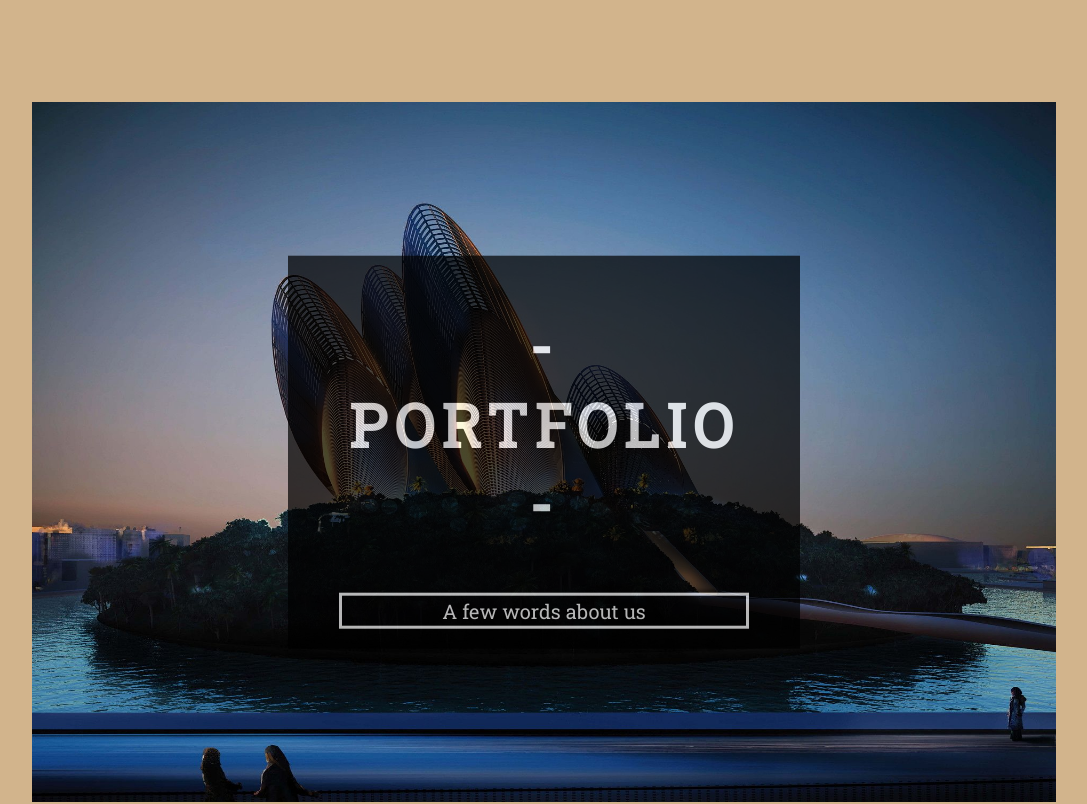
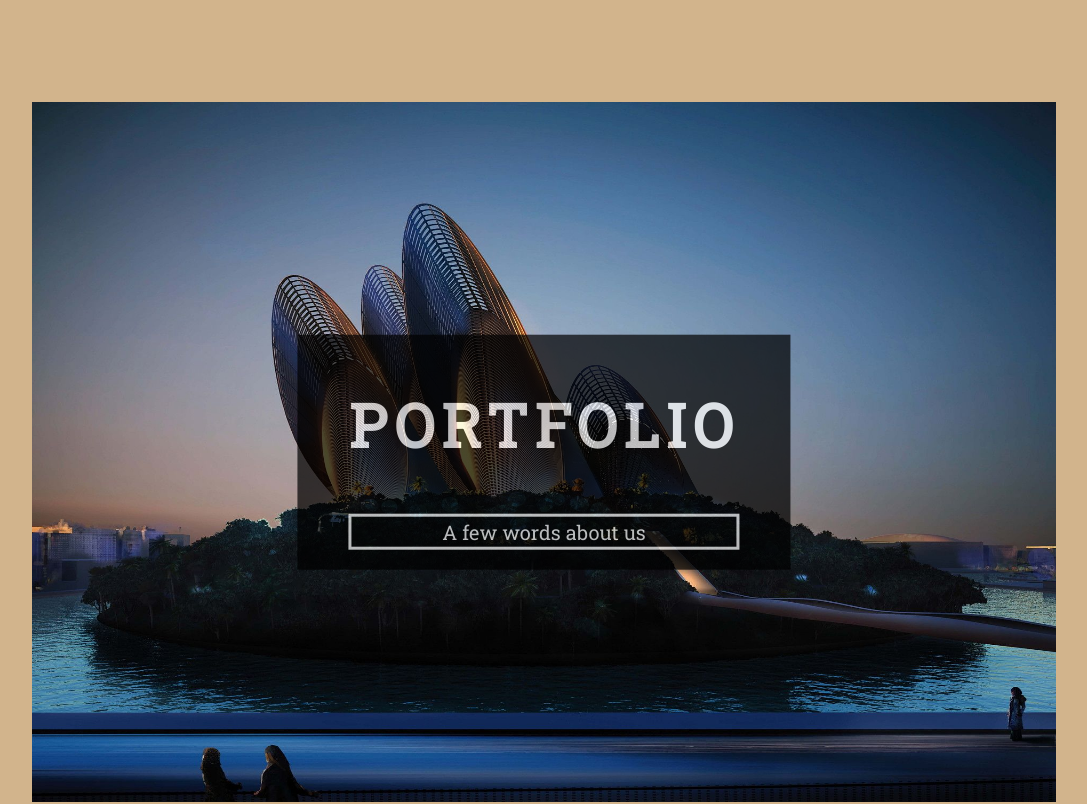
Before and after one commit to edu747/Ejercicios, a plain HTML site: page Ejercicios/practica 1/index.html in a window 1280 px wide. Shown: the top 804 px of the page, without its empty margins (96-1183 px from the left). Drawn offline with Linux system fonts and the light colour scheme.

Commit message:
Tercer cambio desde GitHUB

```diff
--- a/Ejercicios/practica 1/index.html
+++ b/Ejercicios/practica 1/index.html
@@ -13,7 +13,7 @@
 			<div class="pag" id="secIndex">
 				<img src="./img/portada2.jpg"></img>
 				<div id="titIndex">
-					<h1> - PORTFOLIO -</h1>
+					<h1>PORTFOLIO</h1>
 					<p>A few words about us</p>
 				</div>
 			</div>
```
